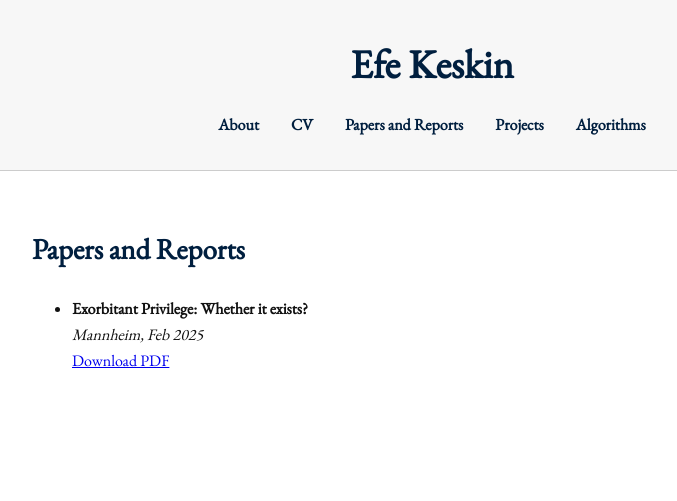
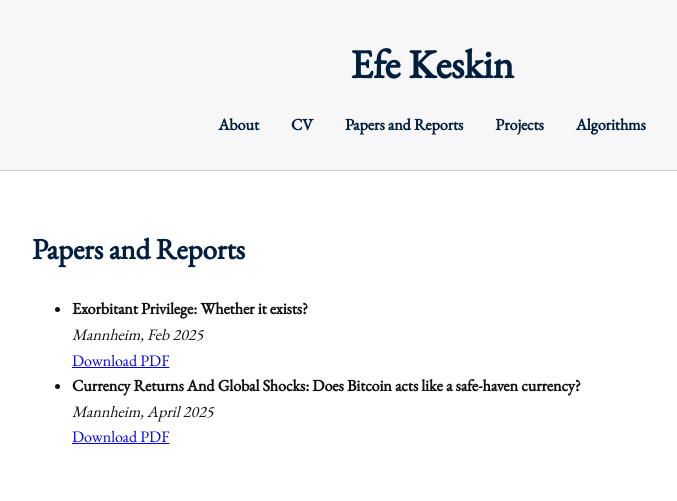
Before and after one commit to sametefekeskin/efekeskin.com, a plain HTML site: page papers.html in a window 1280 px wide. Shown: the whole page, without its empty margins (208-885 px from the left). Drawn offline with nearby package versions, Linux system fonts and the light colour scheme.

Commit message:
Update papers.html

```diff
--- a/papers.html
+++ b/papers.html
@@ -28,6 +28,11 @@
         <em>Mannheim, Feb 2025</em><br />
         <a href="files/IntFinance.pdf">Download PDF</a>
       </li>
+      <li>
+        <strong>Currency Returns And Global Shocks: Does Bitcoin acts like a safe-haven currency?</strong><br />
+        <em>Mannheim, April 2025</em><br />
+        <a href="files/CurrencyReturnsAndGlobalShocks.pdf">Download PDF</a>
+      </li>
     </ul>
   </main>
 </body>
```
